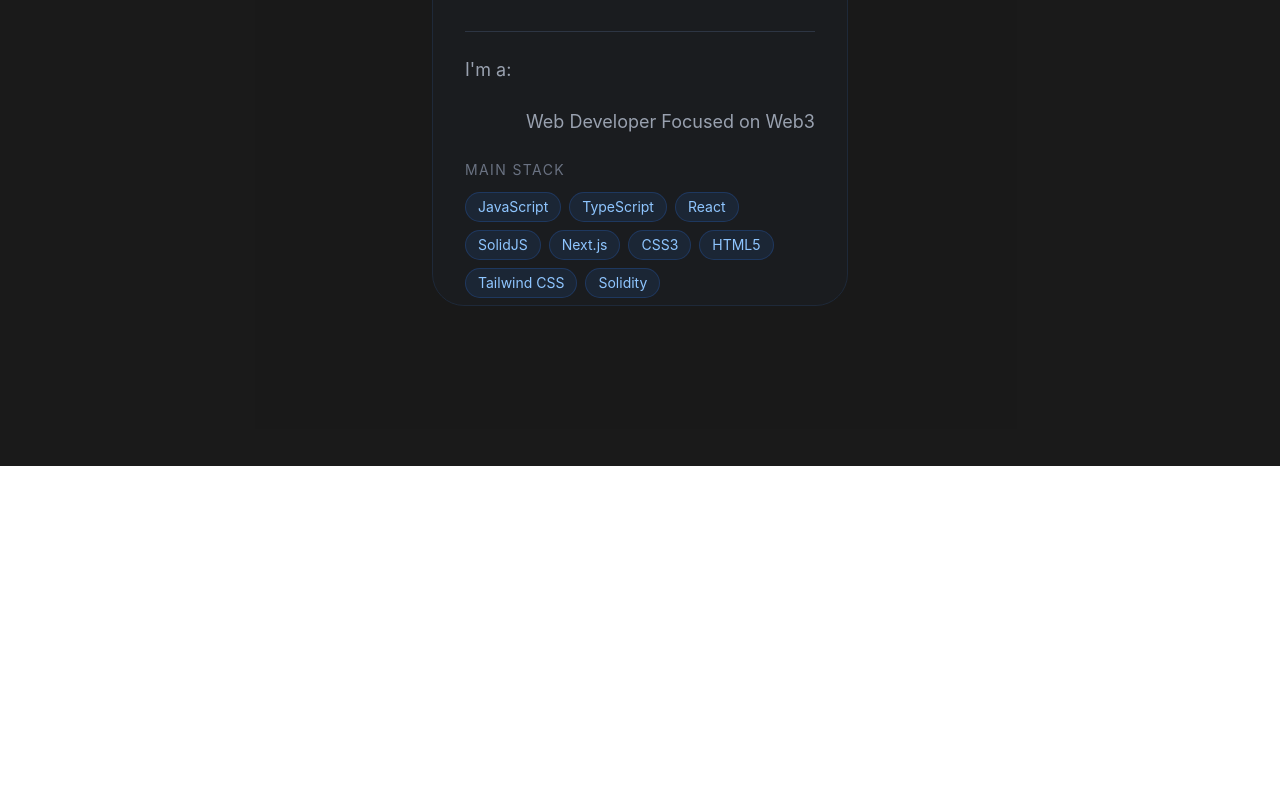
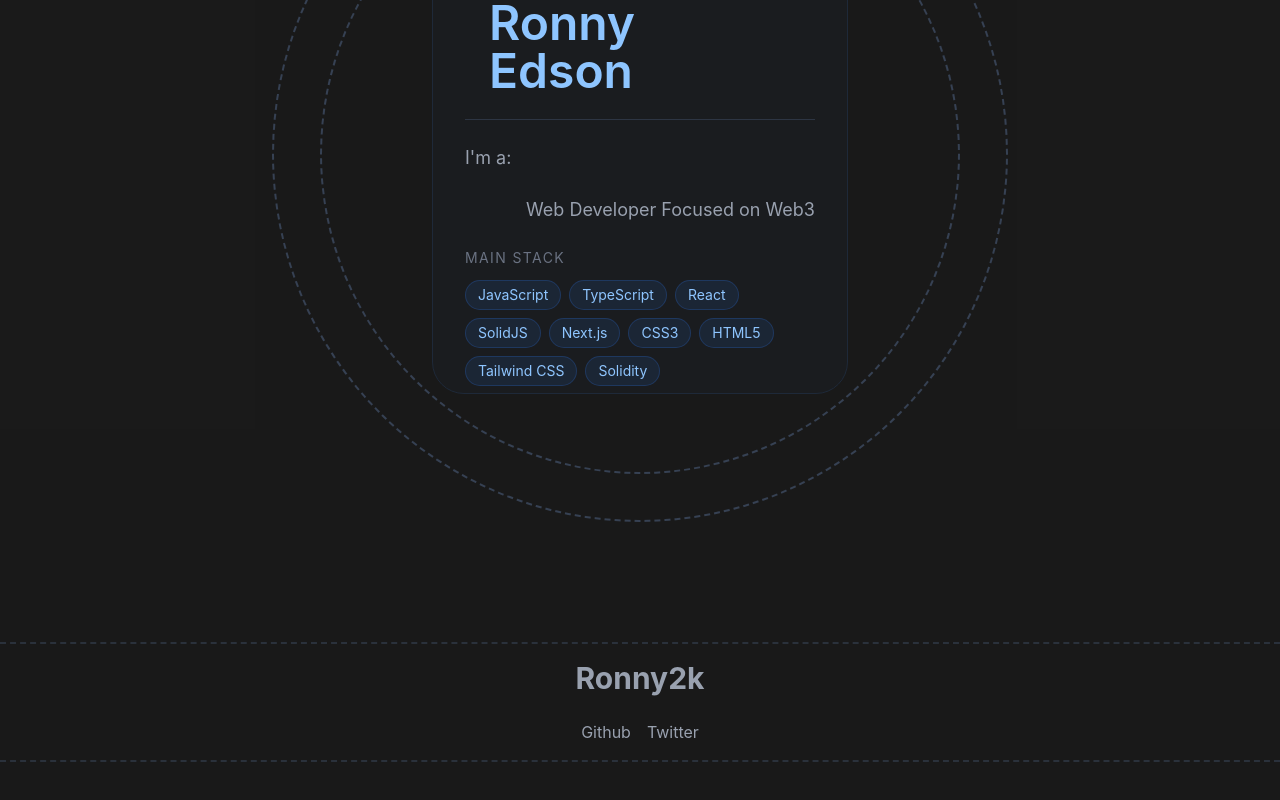
Before and after one commit to Ronny2k-git/portfolio, a React (Vite) app: page / in a window 1280 px wide. Shown: the part 334-1134 px from the top of the page. Before the commit the page ends 800 px from the top, so only its background shows below. Built offline with nearby package versions, Linux system fonts and the light colour scheme.

Commit message:
feat: create first components

```diff
--- /dev/null
+++ b/src/global/components/Footer.tsx
@@ -0,0 +1,30 @@
+export default function Footer() {
+  return (
+    <footer className="w-full bg-black/90">
+      {/* Footer content with borders */}
+      <div
+        className="
+          flex
+          items-center
+          justify-center
+          py-4
+          border-y-2
+          border-dashed
+          border-gray-700/60
+        "
+      >
+        <div className="flex flex-col items-center gap-6 text-lg font-bold text-gray-400">
+          <p className="text-3xl">Ronny2k</p>
+
+          <div className="flex gap-4 text-base font-normal">
+            <p>Github</p>
+            <p>Twitter</p>
+          </div>
+        </div>
+      </div>
+
+      {/* Extra space below the bottom border */}
+      <div className="pb-20" />
+    </footer>
+  )
+}
--- a/src/global/components/index.ts
+++ b/src/global/components/index.ts
@@ -1 +1,2 @@
+export * from './Footer'
 export * from './Header'
--- a/src/routes/__root.tsx
+++ b/src/routes/__root.tsx
@@ -2,6 +2,7 @@ import { TanStackDevtools } from '@tanstack/react-devtools'
 import { Outlet, createRootRoute } from '@tanstack/react-router'
 import { TanStackRouterDevtoolsPanel } from '@tanstack/react-router-devtools'
 
+import Footer from '@/global/components/Footer'
 import Header from '../global/components/Header'
 
 export const Route = createRootRoute({
@@ -9,6 +10,7 @@ export const Route = createRootRoute({
     <>
       <Header />
       <Outlet />
+      <Footer />
       <TanStackDevtools
         config={{
           position: 'bottom-right',
--- a/src/routes/index.tsx
+++ b/src/routes/index.tsx
@@ -7,8 +7,13 @@ export const Route = createFileRoute('/')({
 
 function App() {
   return (
-    <div className="w-full min-h-screen flex flex-col items-center justify-center py-30 px-4 bg-black/90">
-      <CardInfo />
+    <div className="w-full min-h-screen flex flex-col items-center justify-center py-30 px-4 bg-black/90 overflow-x-hidden">
+      {/* Circles */}
+      <div className="flex items-center justify-center w-[42rem] h-[42rem] md:w-[46rem] md:h-[46rem] border-2 border-dashed border-gray-700 rounded-full">
+        <div className="flex items-center justify-center w-[36rem] h-[36rem] md:w-[40rem] md:h-[40rem] border-2 border-dashed border-gray-700 rounded-full">
+          <CardInfo />
+        </div>
+      </div>
     </div>
   )
 }
```
Also changed, not shown: src/components/SkillCard.tsx (added).
